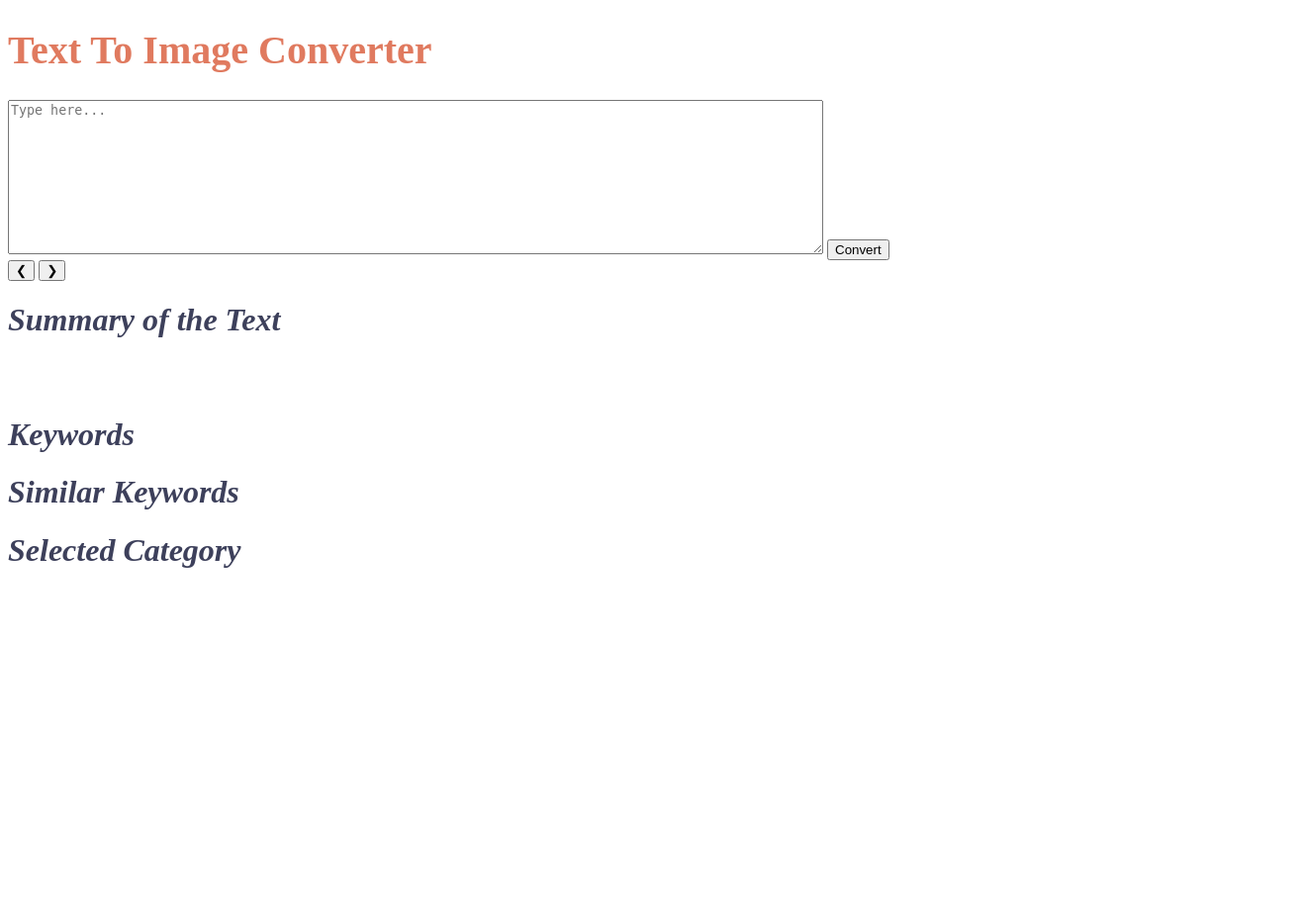
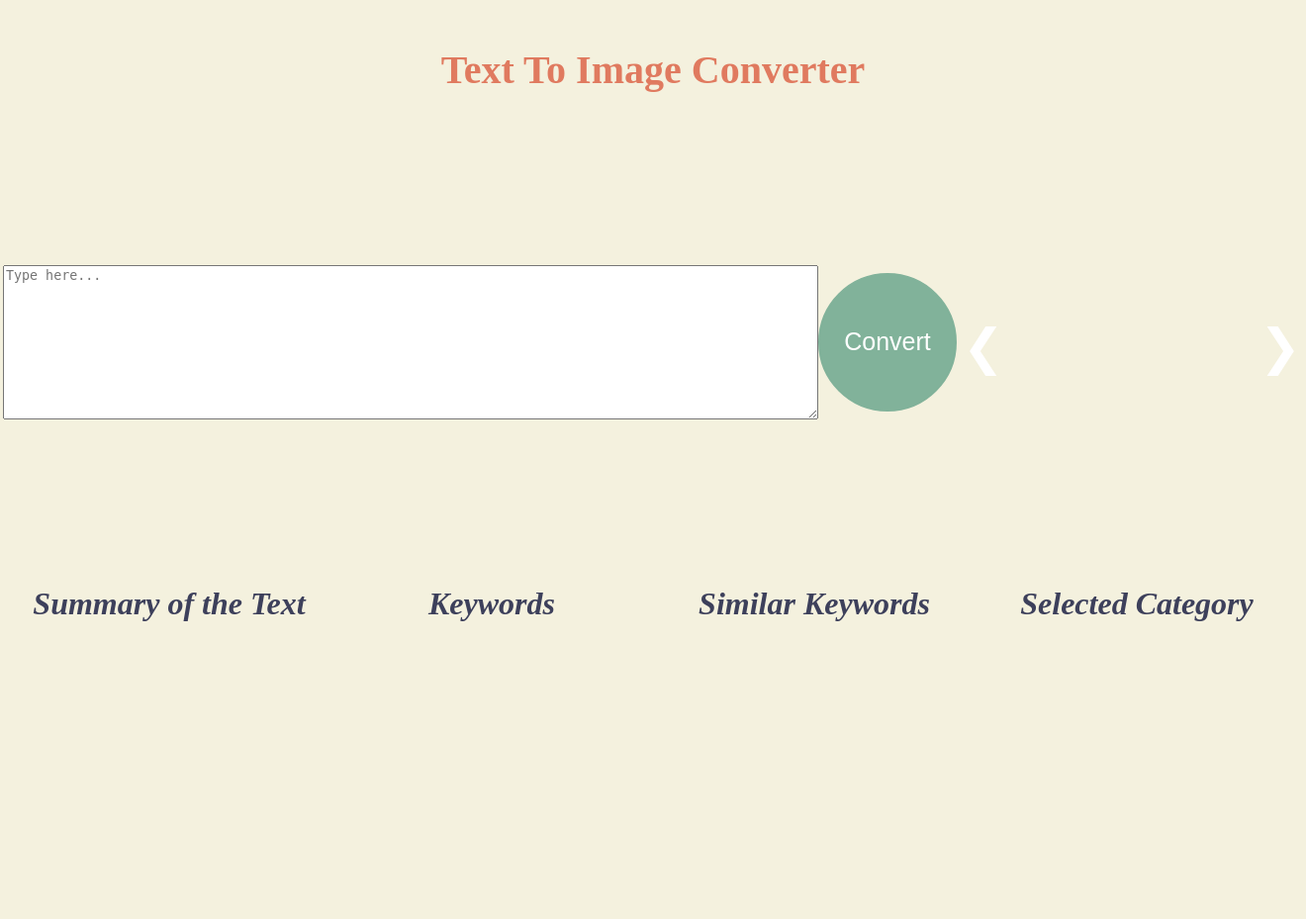
Before and after one commit to kryC1/graduation_project_s2i, a Django app: page /s2i_django/ in a window 1320 px wide. Shown: the whole page at 99% size. Before the commit the page ends 574 px from the top, so only its background shows below. Run offline with Django 3.2, Linux system fonts and the light colour scheme.

Commit message:
Update home.css

```diff
--- a/s2i_django/stories2image/static/stories2image/home.css
+++ b/s2i_django/stories2image/static/stories2image/home.css
@@ -1,39 +1,199 @@
- input[type=text] {
-    width: 100%;
-    padding: 12px 20px;
-    margin: 8px 0;
-    box-sizing: border-box;
-    border: 2px solid #ccc;
-    border-radius: 4px;
-    font-size: 16px;
-    font-family: Arial, sans-serif;
-    height: 200px;
+body {
+    background-color: #F4F1DE;
   }
 
-.container {
+/* Includes title of the page */
+.most-top-div {
+    margin-top: 20px;
+    display: flex;
+    flex-direction: column;
+    align-items: center;
+    justify-content: flex-start;
+  }
+
+
+/* Includes text input area, submit button and image container */
+.second-div {
+    margin-top: 50px;
     display: flex;
     flex-direction: row;
-  /*justify-content: space-between;*/
     align-items: center;
-  margin-top: 100px;
+    justify-content: center;
+
   }
 
-.input-div {
-  margin-right: 100px;
-  margin-left: 200px;
+ .second-div-a {
+    flex:2;
+    border-radius: 4px;
+    display: flex;
+    height: 350px;
+    align-items: center;
+
  }
 
-.output-div {
+.second-div-a-form {
+    flex: 1;
     display: flex;
     flex-direction: column;
+    justify-content: space-evenly;
+    align-items: center;
+    flex-direction: row;
+}
+.second-div-a-form-submit:hover {
+  background-color: #E07A5F; /* set background color on hover */
 }
 
-.image-div {
-  margin-left: 20px;
+.second-div-a-form-submit:active {
+  background-color: #E07A5F; /* set background color on click */
 }
 
-.center {
-  display: flex;
+.second-div-a-form-input {
+    font-size: 20px; /* Change font size */
+    color: #3D405B;
+    text-align: center;
+    width: 350px;
+    height: 350px;
+    border-radius: 10%;
+    border: solid 3px;
+    border-color: #81B29A;
+
+
+}
+
+.second-div-a-form-input:focus {
+  outline: none;
+}
+
+
+
+
+.second-div-a-form-submit {
+    font-size: 25px;
+    background-color: #81B29A;
+    color: white;
     align-items: center;
     justify-content: center;
+    border-radius: 50%;
+    width: 140px;
+    height: 140px;
+    border: solid 2px;
+    border-color: #81B29A;
 }
+
+
+
+
+ .second-div-b {
+    flex:1;
+    border-radius: 4px;
+    display: flex;
+    height: 350px;
+    justify-content: center;
+ }
+
+/* IMAGE SLIDER START */
+    .slider-container {
+      position: relative;
+      overflow: hidden;
+      width: 350px;
+      height: 350px;
+      border-radius: 10%;
+
+
+    }
+    .slider {
+      display: flex;
+      transition: transform 0.5s ease-in-out;
+      width: 100%;
+      height: 100%;
+      border-radius: 10%;
+
+
+    }
+    .slider img {
+      width: 100%;
+      height: auto;
+      border-radius: 10%;
+
+    }
+    .prev,
+    .next {
+      position: absolute;
+      top: 50%;
+      transform: translateY(-50%);
+      width: 50px;
+      height: 50px;
+      background-color: transparent;
+      cursor: pointer;
+      font-size: 24px;
+      color: white;
+      text-align: center;
+      z-index: 1;
+      font-size: 50px;
+      border: none;
+      background-color: transparent;
+    }
+    .prev {
+      left: 0;
+    }
+    .next {
+      right: 0;
+    }
+/* IMAGE SLIDER END */
+
+
+
+.third-div {
+    margin-top: 50px;
+    display: flex;
+    flex-direction: row;
+    align-items: center;
+    justify-content: center;
+
+
+  }
+
+
+.third-div-a {
+    flex:1;
+    display: flex;
+    height: 350px;
+    width: 350px;
+    flex-direction:column;
+    justify-content: flex-start;
+    align-items: center;
+ }
+
+
+
+
+ .third-div-b {
+    flex:1;
+    display: flex;
+    height: 350px;
+    width: 350px;
+    flex-direction:column;
+    justify-content: flex-start;
+    align-items: center;
+ }
+
+.third-div-c {
+    flex:1;
+    display: flex;
+    height: 350px;
+    width: 350px;
+    flex-direction:column;
+    justify-content: flex-start;
+    align-items: center;
+
+ }
+ .third-div-d {
+    flex:1;
+    display: flex;
+    height: 350px;
+    width: 350px;
+    flex-direction:column;
+    justify-content: flex-start;
+    align-items: center;
+
+ }
```
Lines whose indentation alone changed are shown as unchanged.
